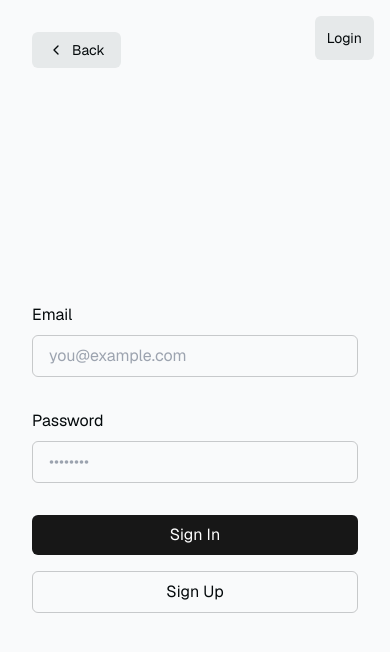
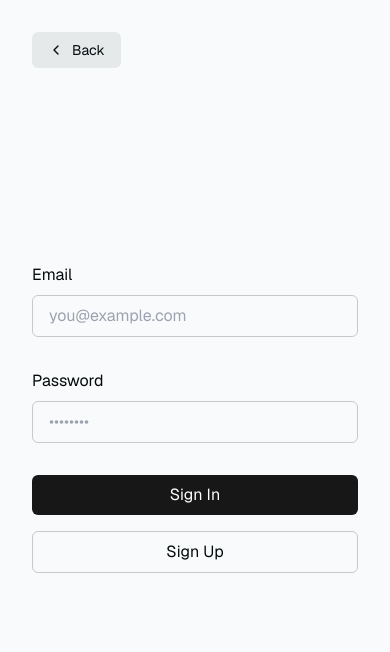
Before and after one commit to tobiasmeyhoefer/webhub, a Next.js app: page /login in a window 390 px wide. Shown: the top 652 px of the page. Built offline with nearby package versions, Linux system fonts and the light colour scheme; no server answers.

Commit message:
fixed mobile

```diff
--- a/app/dashboard/page.tsx
+++ b/app/dashboard/page.tsx
@@ -1,3 +1,4 @@
+import AuthButton from '@/components/AuthButton'
 import { createClient } from '@/utils/supabase/server'
 import { redirect } from 'next/navigation'
 
@@ -14,12 +15,19 @@ export default async function Dashboard() {
   }
 
   return (
-    <div className='flex flex-col gap-4'>
-      {componentLibs!.map((componentLib) => (
-        <div className='p-10 mx-4 border border-neutral-300 rounded-xl hover:bg-neutral-100 hover:cursor-pointer' key={componentLib.id}>
-          <p>{componentLib.title}</p>
-        </div>
-      ))}
-    </div>
+    <>
+      <AuthButton />
+      <div className="flex flex-col gap-4 pt-32">
+        <h1 className='font-bold text-3xl'>Fetched Component Libs</h1>
+        {componentLibs!.map((componentLib) => (
+          <div
+            className="p-10 border border-neutral-300 rounded-xl hover:bg-neutral-100 hover:cursor-pointer"
+            key={componentLib.id}
+          >
+            <p>{componentLib.title}</p>
+          </div>
+        ))}
+      </div>
+    </>
   )
 }
--- a/app/globals.css
+++ b/app/globals.css
@@ -20,6 +20,10 @@
   }
 }
 
+/* html, body {
+  height: -webkit-fill-available;
+} */
+
 @layer base {
   * {
     @apply border-foreground/20;
--- a/app/layout.tsx
+++ b/app/layout.tsx
@@ -1,32 +1,28 @@
-import { GeistSans } from "geist/font/sans";
-import "./globals.css";
-import NavBar from "@/components/NavBar";
+import { GeistSans } from 'geist/font/sans'
+import './globals.css'
 
 const defaultUrl = process.env.VERCEL_URL
   ? `https://${process.env.VERCEL_URL}`
-  : "http://localhost:3000";
+  : 'http://localhost:3000'
 
 export const metadata = {
   metadataBase: new URL(defaultUrl),
-  title: "Next.js and Supabase Starter Kit",
-  description: "The fastest way to build apps with Next.js and Supabase",
-};
+  title: 'Next.js and Supabase Starter Kit',
+  description: 'The fastest way to build apps with Next.js and Supabase',
+}
 
 export default function RootLayout({
   children,
 }: {
-  children: React.ReactNode;
+  children: React.ReactNode
 }) {
   return (
     <html lang="en" className={GeistSans.className}>
-      <body className="bg-background text-foreground min-h-screen">
-        <header>
-          <NavBar/>
-        </header>
-        <main className="h-[calc(100vh-80px)]">
+      <body className="bg-background text-foreground min-h-svh flex justify-center">
+        <main className="h-svh w-screen max-w-[800px]">
           {children}
         </main>
       </body>
     </html>
-  );
+  )
 }
--- a/app/login/page.tsx
+++ b/app/login/page.tsx
@@ -52,7 +52,7 @@ export default function Login({
   }
 
   return (
-    <div className='h-full w-screen flex justify-center'>
+    <div className='h-full flex justify-center'>
       <div className="flex-1 flex flex-col w-full px-8 sm:max-w-md justify-center gap-2">
         <Link
           href="/"
--- a/app/page.tsx
+++ b/app/page.tsx
@@ -1,13 +1,17 @@
-import AuthButton from "@/components/AuthButton";
-import Login from "./login/page";
-import Link from "next/link";
+import AuthButton from '@/components/AuthButton'
+import Link from 'next/link'
 
 export default async function Index() {
   return (
-    <div className="h-full w-screen flex justify-center items-center flex-col">
-      <h1 className="font-bold text-6xl leading-normal">Welcome at DevHub</h1>
-      <p className="text-xl mb-10">made by @tobiasmeyhoefer</p>
-      <Link href="/dashboard">Dashboard</Link>
-    </div>
+    <>
+      <AuthButton/>
+      <div className="h-full flex justify-center items-center flex-col">
+        <h1 className="font-bold md:text-6xl text-3xl leading-normal">
+          Welcome at DevHub
+        </h1>
+        <p className="md:text-xl text-sm mb-10">made by @tobiasmeyhoefer</p>
+        <Link className='text-sm' href="/dashboard">Dashboard</Link>
+      </div>
+    </>
   )
 }
--- a/components/AuthButton.tsx
+++ b/components/AuthButton.tsx
@@ -14,11 +14,11 @@ export default async function AuthButton() {
 
     const supabase = createClient();
     await supabase.auth.signOut();
-    return redirect("/login");
+    return redirect("/");
   };
 
   return user ? (
-    <div className="flex items-center gap-4 w-fit">
+    <div className="flex items-center gap-4 w-fit absolute top-8 right-8">
       Hey, {user.email}!
       <form action={signOut}>
         <button className="py-2 px-4 rounded-md no-underline bg-btn-background hover:bg-btn-background-hover">
@@ -29,7 +29,7 @@ export default async function AuthButton() {
   ) : (
     <Link
       href="/login"
-      className="px-3 h-11 text-sm flex items-center rounded-md no-underline bg-btn-background hover:bg-btn-background-hover"
+      className="px-3 py-2 absolute top-8 right-8 text-sm rounded-md no-underline bg-btn-background hover:bg-btn-background-hover"
     >
       Login
     </Link>
--- a/components/NavBar.tsx
+++ /dev/null
@@ -1,11 +0,0 @@
-import AuthButton from './AuthButton'
-
-const NavBar = () => {
-  return (
-    <nav className='p-4 h-20 flex justify-end'>
-      <AuthButton />
-    </nav>
-  )
-}
-
-export default NavBar
```
